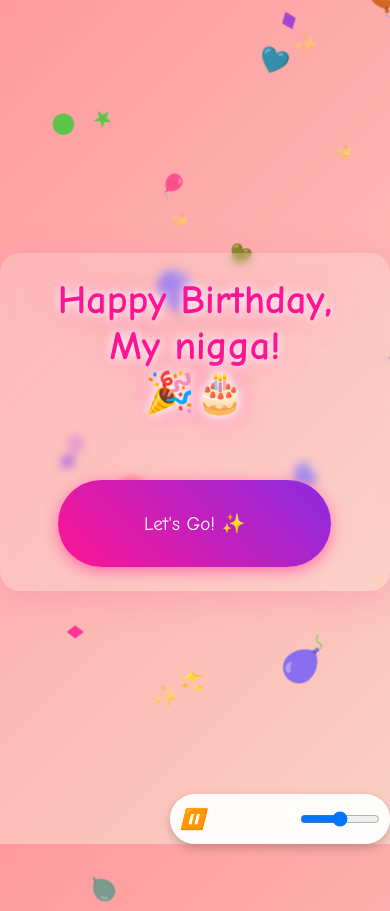
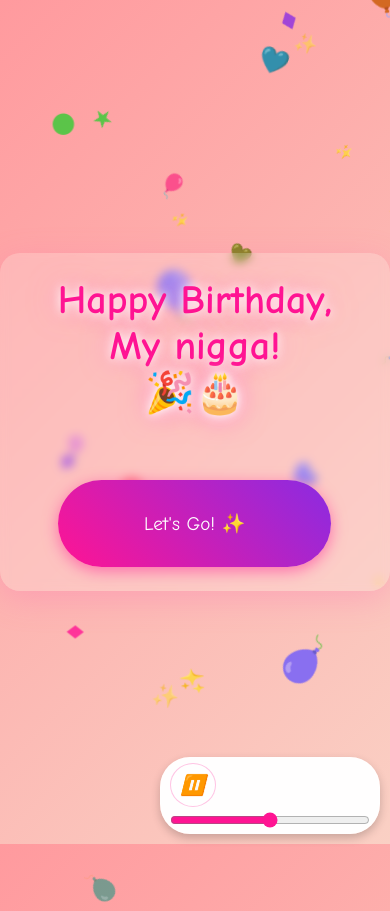
Before and after one commit to YenEnterprise/YenEnterprise1, a plain HTML site: page index.html in a window 390 px wide. Shown: the top 911 px of the page. Drawn offline with nearby package versions, Linux system fonts and the light colour scheme.

Commit message:
another day

```diff
--- a/index.css
+++ b/index.css
@@ -75,41 +75,74 @@
 
 .audio-controls {
     position: fixed !important;
-    bottom: env(safe-area-inset-bottom, 12px) !important;
-    right: env(safe-area-inset-right, 12px) !important;
+    bottom: 12px !important;
+    right: 12px !important;
     left: auto !important;
     top: auto !important;
-    width: min(95%, 220px) !important;
+    width: min(95vw, 220px) !important;
+    max-width: 220px !important;
     min-width: 180px !important;
-    height: 50px !important;
-    background: rgba(255, 255, 255, 0.95) !important;
+    min-height: 48px !important;
+    background: rgba(255, 255, 255, 0.98) !important;
     border-radius: 30px !important;
     display: flex !important;
+    flex-wrap: wrap !important;
     align-items: center !important;
     justify-content: space-between !important;
-    flex-wrap: nowrap !important;
-    gap: 0.5rem !important;
-    padding: 0 10px !important;
-    z-index: 9999 !important;
+    gap: 0.35rem !important;
+    padding: 0.45rem 0.75rem !important;
+    z-index: 2147483647 !important;
     box-shadow: 0 4px 10px rgba(0,0,0,0.2) !important;
+    opacity: 1 !important;
+    visibility: visible !important;
+    transform: none !important;
+    pointer-events: auto !important;
 }
 
 .audio-controls button {
-    background: none !important;
-    border: none !important;
+    background: #ffffff !important;
+    border: 1px solid rgba(255, 20, 147, 0.25) !important;
     font-size: 20px !important;
     cursor: pointer !important;
     color: #FF1493 !important;
     margin: 0 !important;
-    flex-shrink: 0 !important; /* Prevents the button from getting squashed */
+    flex: 0 0 auto !important;
+    padding: 0.45rem 0.6rem !important;
+    min-width: 44px !important;
+    min-height: 44px !important;
+    border-radius: 50% !important;
+    display: inline-flex !important;
+    align-items: center !important;
+    justify-content: center !important;
 }
 
 .audio-controls input {
-    width: 80px !important; /* The volume bar size */
-    min-width: 60px !important;
+    flex: 1 1 auto !important;
+    width: auto !important;
+    min-width: 70px !important;
     cursor: pointer !important;
+    accent-color: #FF1493 !important;
+    background: transparent !important;
 }
 
+@media (max-width: 480px) {
+    .audio-controls {
+        width: calc(100vw - 24px) !important;
+        min-width: unset !important;
+        right: 12px !important;
+        bottom: 12px !important;
+        padding: 0.35rem 0.6rem !important;
+    }
+
+    .audio-controls button {
+        min-width: 40px !important;
+    }
+
+    .audio-controls input {
+        min-width: 0 !important;
+        width: 100% !important;
+    }
+}
         .confetti, .balloon, .heart, .star {
             position: absolute;
             width: 20px;
@@ -234,7 +267,8 @@
 
     .audio-controls {
         width: min(95%, 220px);
-        height: 45px;
+        min-width: 180px;
+        padding: 0.4rem 0.65rem;
     }
 
     .audio-controls button {
@@ -262,7 +296,8 @@
 
     .audio-controls {
         width: min(95%, 220px);
-        height: 45px;
+        min-width: 180px;
+        padding: 0.4rem 0.65rem;
     }
 
     .audio-controls button {
@@ -272,6 +307,19 @@
 
     .audio-controls input {
         width: 70px;
+    }
+}
+
+@media (max-width: 600px) {
+    .audio-controls {
+        width: min(95%, 200px);
+        right: 10px !important;
+        bottom: 10px !important;
+        padding: 0.35rem 0.6rem;
+    }
+
+    .audio-controls input {
+        width: 100% !important;
     }
 }
 
```
